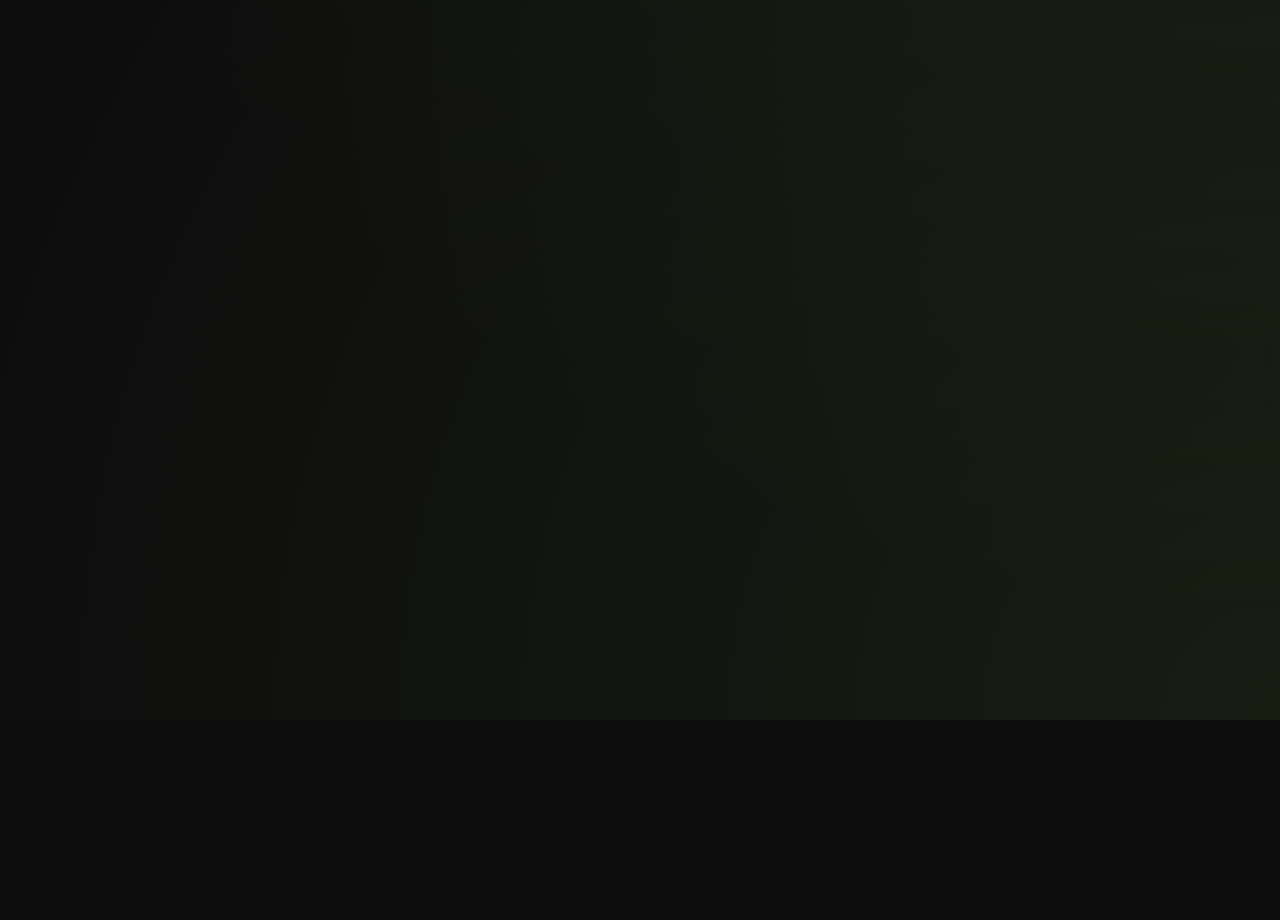
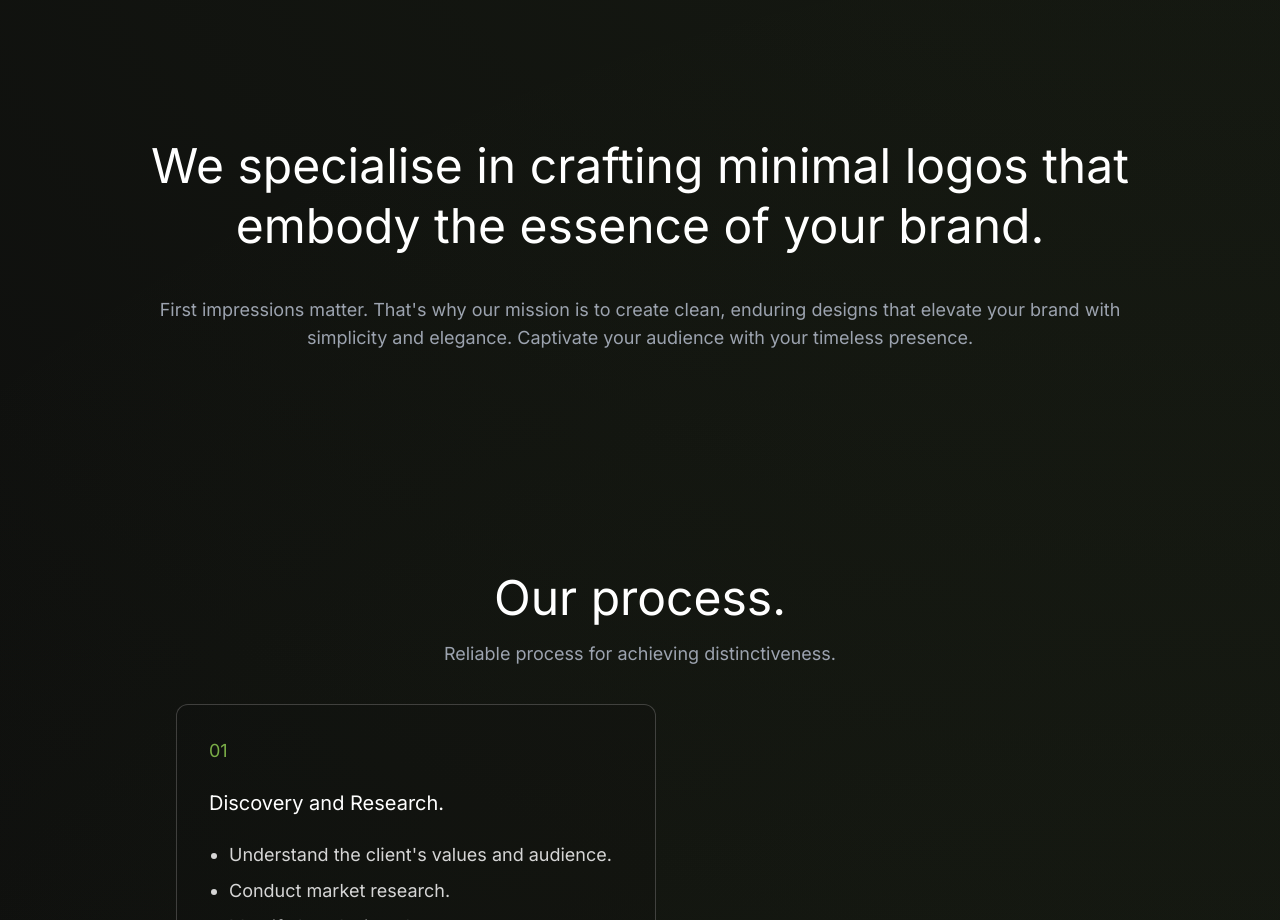
Before and after one commit to EbadullahSiddiqi/Kenjen, a React (Vite) app in the folder Kenjen/: page / in a window 1280 px wide. Shown: the part 720-1640 px from the top of the page. Before the commit the page ends 1440 px from the top, so only its background shows below. Built offline with nearby package versions, Linux system fonts and the light colour scheme.

Commit message:
A lot of things added including the marquee of logos and the Process part. Still couldn't solve the gradient issue....

```diff
--- a/Kenjen/src/App.jsx
+++ b/Kenjen/src/App.jsx
@@ -1,6 +1,7 @@
 import HeroSection from "./Components/HeroSection";
 import Navbar from "./Components/Navbar";
-import Test from "./Components/test";
+import HeroExtraText from "./Components/HeroExtraText";
+import Process from "./Components/Process";
 
 function App() {
   return (
@@ -9,10 +10,8 @@ function App() {
       <div className="pl-10">
         <HeroSection />
       </div>
-      <Test />
-      <Test />
-      <Test />
-      <Test />
+      <HeroExtraText />
+      <Process />
     </div>
   );
 }
--- /dev/null
+++ b/Kenjen/src/Components/HeroExtraText.jsx
@@ -0,0 +1,17 @@
+import React from "react";
+
+export default function Test() {
+  return (
+    <div className="p-14">
+      <h1 className="text-5xl text-center text-white leading-tight">
+        We specialise in crafting minimal logos that <br /> embody the essence
+        of your brand.{" "}
+      </h1>
+      <p className="text-lg text-gray-400 text-center mt-10">
+        First impressions matter. That's why our mission is to create clean,
+        enduring designs that elevate your brand with <br /> simplicity and
+        elegance. Captivate your audience with your timeless presence.
+      </p>
+    </div>
+  );
+}
--- a/Kenjen/src/Components/HeroSection.jsx
+++ b/Kenjen/src/Components/HeroSection.jsx
@@ -27,7 +27,7 @@ const HeroSection = () => {
 
       {/* Mouse follower */}
       <div
-        className="pointer-events-none fixed w-3 h-3 rounded-full bg-[#7AAD47] transform -translate-x-1/2 -translate-y-1/2 transition-all duration-700 ease-out"
+        className="pointer-events-none fixed w-3 h-3 rounded-full bg-basegreen transform -translate-x-1/2 -translate-y-1/2 transition-all duration-700 ease-out"
         style={{
           left: `${mousePosition.x}px`,
           top: `${mousePosition.y}px`,
@@ -44,7 +44,7 @@ const HeroSection = () => {
           Design agency crafting minimal brand identities that speaks volumes.
         </p>
         <div className="flex gap-4 mt-8">
-          <button className="bg-[#7aad47] flex justify-center text-sm text-center p-4 bg-none rounded-xl text-white">
+          <button className="bg-basegreen flex justify-center text-sm text-center p-4 bg-none rounded-xl text-white">
             View plans
           </button>
           <button className="nav-btn flex justify-center text-sm text-center p-4 bg-none rounded-xl text-white">
--- /dev/null
+++ b/Kenjen/src/Components/Process.jsx
@@ -0,0 +1,45 @@
+import React from "react";
+import ProcessCards from "./ProcessCards";
+
+export default function Process() {
+  return (
+    <div className="p-40">
+      <h1 className="text-5xl text-center text-white leading-tight">
+        Our process.
+      </h1>
+      <p className="text-lg text-gray-400 text-center mt-3">
+        Reliable process for achieving distinctiveness.
+      </p>
+      <div className="flex flex-wrap gap-4 py-9 px-4">
+        <ProcessCards
+          number="01"
+          title="Discovery and Research."
+          item1="Understand the client's values and audience."
+          item2="Conduct market research."
+          item3="Identify key design elements."
+        />
+        <ProcessCards
+          number="02"
+          title="Concept Development."
+          item1="Brainstorm and sketch initial logo concepts."
+          item2="Focus on simplicity."
+          item3="Prioritise ideas for further development."
+        />
+        <ProcessCards
+          number="03"
+          title="Design and Refinement."
+          item1="Create digital versions of prioritised concepts."
+          item2="Refine the designs, ensuring clarity."
+          item3="Incorporate client feedback to fine-tuning."
+        />
+        <ProcessCards
+          number="04"
+          title="Finalisation and Delivery."
+          item1="Prepare the final logo in various formats."
+          item2="Provide a comprehensive brand guide."
+          item3="Deliver the final assets and suppport."
+        />
+      </div>
+    </div>
+  );
+}
--- /dev/null
+++ b/Kenjen/src/Components/ProcessCards.jsx
@@ -0,0 +1,17 @@
+import React from "react";
+
+export default function ProcessCards({ number, title, item1, item2, item3 }) {
+  return (
+    <div className="proces-card rounded-xl border">
+      <div className="flex flex-col p-8 gap-6">
+        <p className="text-basegreen text-lg">{number}</p>
+        <p className="text-white text-xl">{title}</p>
+        <ul className="text-lg text-[#D6D6D6] flex flex-col gap-2 list-disc pl-5">
+          <li>{item1}</li>
+          <li>{item2}</li>
+          <li>{item3}</li>
+        </ul>
+      </div>
+    </div>
+  );
+}
--- a/Kenjen/src/Components/Test.jsx
+++ /dev/null
@@ -1,7 +0,0 @@
-import React from 'react'
-
-export default function Test() {
-  return (
-    <div className='p-20'></div>
-  )
-}
--- a/Kenjen/src/index.css
+++ b/Kenjen/src/index.css
@@ -15,7 +15,8 @@ body {
       rgba(122, 173, 71, 0.1),
       transparent 70%
     ),
-    #0d0d0d; /* Main background color */
+    #0d0d0d;
+  /* background: linear-gradient(230deg, #7aad47 10%, #0d0d0d 70%); */
   font-family: "Inter", sans-serif;
   min-height: 100vh; /* Ensures the full viewport height */
   margin: 0; /* Removes default margin */
@@ -24,3 +25,12 @@ body {
 .nav-btn {
   border: solid 1px #7aad47;
 }
+
+.proces-card {
+  width: 30rem;
+  height: 17rem;
+  border: solid 1px #999999;
+  background-color: rgba(15, 15, 15, 0.2);
+  border-color: rgba(193, 192, 192, 0.268);
+  border-width: 1px;
+}
--- a/Kenjen/tailwind.config.js
+++ b/Kenjen/tailwind.config.js
@@ -6,6 +6,9 @@ export default {
       fontFamily: {
         inter: ["Inter"],
       },
+      colors: {
+        basegreen: "#7AAD47", // Add your custom color here
+      },
     },
   },
   plugins: [],
```
